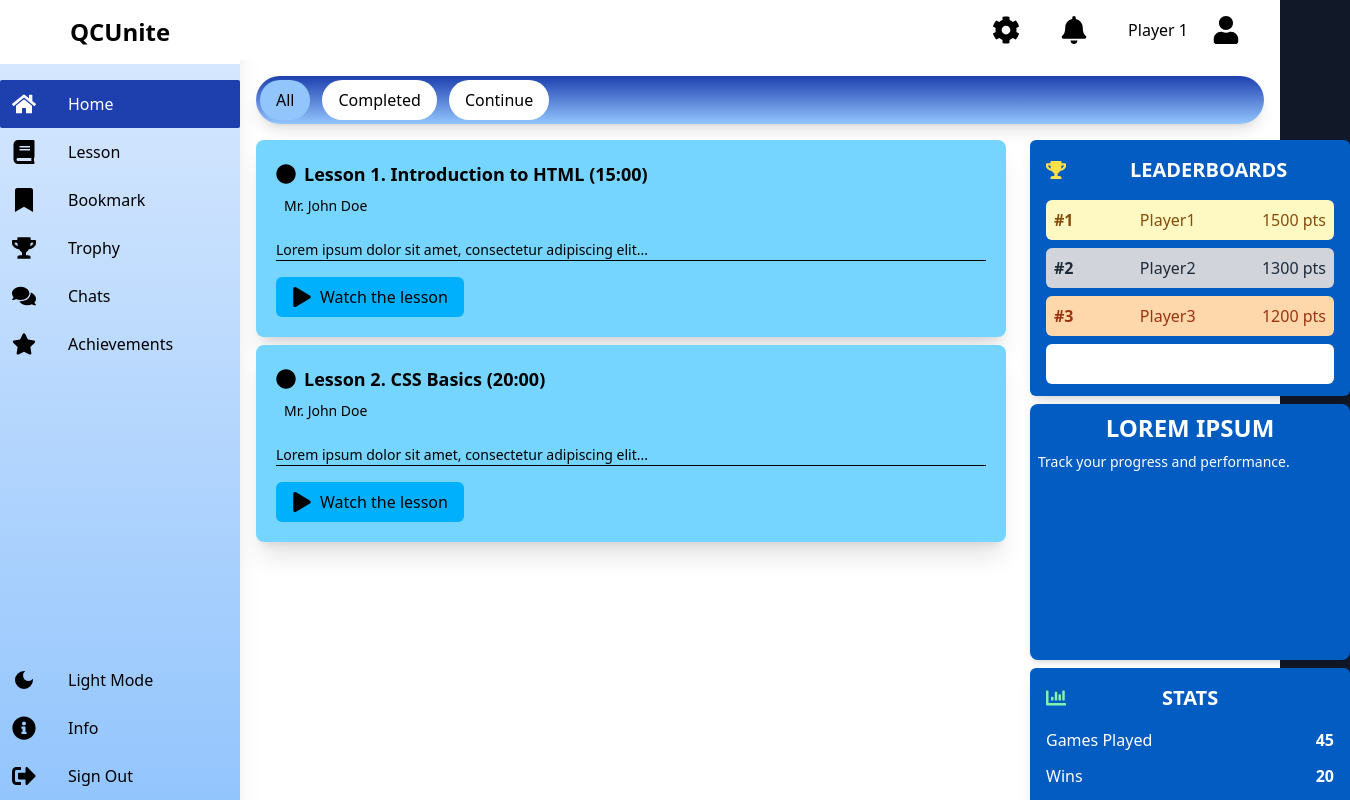
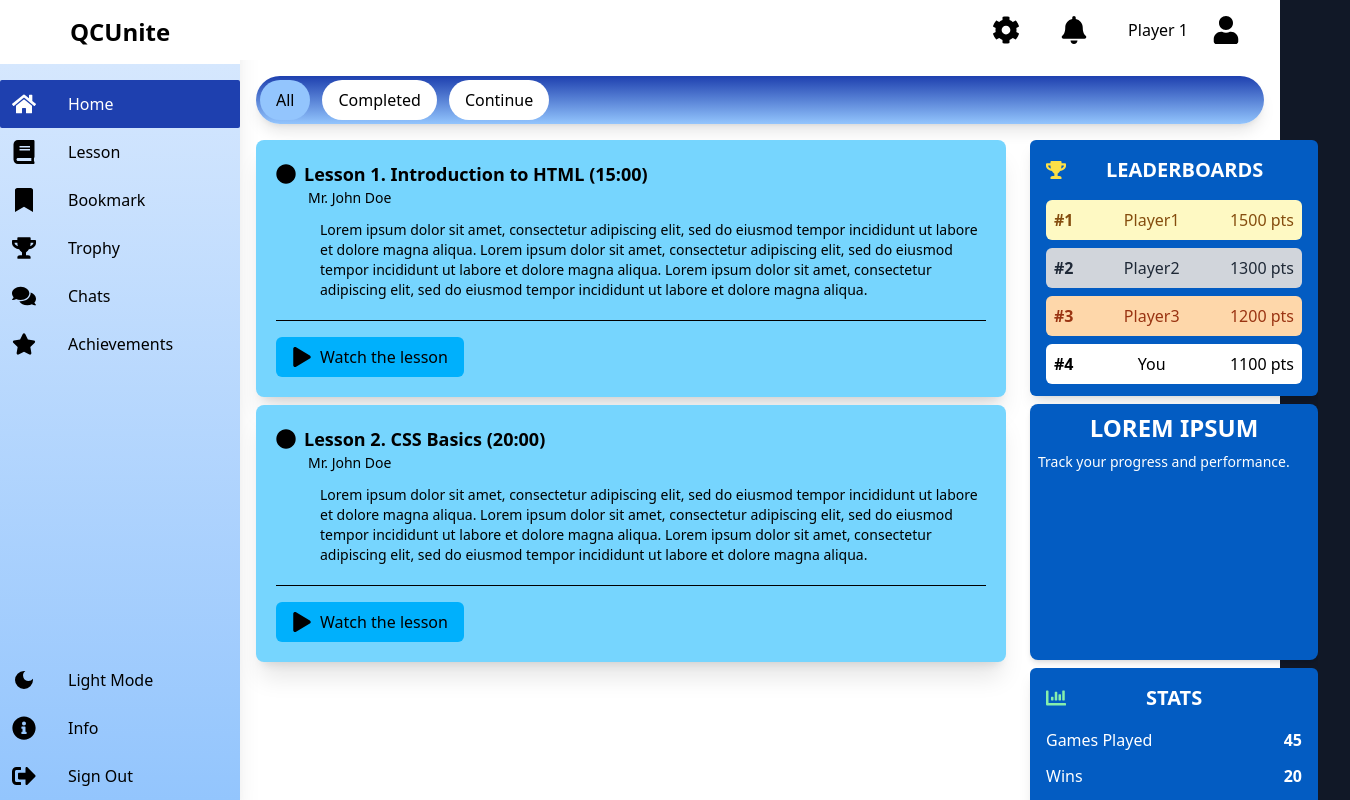
Before and after one commit to Piretz/code-quest-fe, a Next.js app: page / in a window 1280 px wide. Shown: the top 800 px of the page, 1350 px wide, since content can reach past the window. Built offline with nearby package versions, Linux system fonts and the light colour scheme.

Commit message:
UPDATED2PM

```diff
--- a/src/components/Dashboard.tsx
+++ b/src/components/Dashboard.tsx
@@ -58,14 +58,18 @@ const Dashboard = () => {
                 title="Lesson 1. Introduction to HTML"
                 duration="(15:00)"
                 author="Mr. John Doe"
-                description="Lorem ipsum dolor sit amet, consectetur adipiscing elit..."
+                description="Lorem ipsum dolor sit amet, consectetur adipiscing elit, sed do eiusmod tempor incididunt ut labore et dolore magna aliqua.
+                Lorem ipsum dolor sit amet, consectetur adipiscing elit, sed do eiusmod tempor incididunt ut labore et dolore magna aliqua.
+                Lorem ipsum dolor sit amet, consectetur adipiscing elit, sed do eiusmod tempor incididunt ut labore et dolore magna aliqua."
                 isDarkMode={isDarkMode} // Pass isDarkMode to LessonCard
               />
               <LessonCard
                 title="Lesson 2. CSS Basics"
                 duration="(20:00)"
                 author="Mr. John Doe"
-                description="Lorem ipsum dolor sit amet, consectetur adipiscing elit..."
+                description="Lorem ipsum dolor sit amet, consectetur adipiscing elit, sed do eiusmod tempor incididunt ut labore et dolore magna aliqua.
+                Lorem ipsum dolor sit amet, consectetur adipiscing elit, sed do eiusmod tempor incididunt ut labore et dolore magna aliqua.
+                Lorem ipsum dolor sit amet, consectetur adipiscing elit, sed do eiusmod tempor incididunt ut labore et dolore magna aliqua."
                 isDarkMode={isDarkMode} // Pass isDarkMode to LessonCard
               />
             </div>
@@ -75,13 +79,13 @@ const Dashboard = () => {
             <div className="flex flex-col space-y-2">
               {/* Leaderboard */}
               <div
-                className={`p-4 h-64 w-80 rounded-md shadow-lg ${
+                className={`p-4 h-64 w-72 rounded-md shadow-lg ${
                   isDarkMode
                     ? "bg-gray-800 text-white"
                     : "bg-[#035CC2] text-white"
                 }`}
               >
-                <h3 className="text-xl text-white font-bold flex items-center space-x-16">
+                <h3 className="text-xl text-white font-bold flex items-center space-x-10">
                   <FaTrophy className="text-yellow-300" /> <span>LEADERBOARDS</span>
                 </h3>
                 <div className="mt-4 space-y-2">
@@ -103,7 +107,8 @@ const Dashboard = () => {
                           ? "bg-orange-200 text-orange-800"
                           : isDarkMode
                           ? "bg-gray-700"
-                          : "bg-white"
+                          : "bg-white text-black"
+
                       }`}
                     >
                       <span className="font-bold">{`#${player.rank}`}</span>
@@ -116,7 +121,7 @@ const Dashboard = () => {
 
                   {/* Level Box */}
             <div
-                className={`p-2 h-64 w-80 rounded-lg shadow-md ${
+                className={`p-2 h-64 w-72 rounded-lg shadow-md ${
                   isDarkMode
                     ? "bg-gray-700 text-white"
                     : "bg-[#035CC2] text-white"
@@ -129,13 +134,13 @@ const Dashboard = () => {
 
               {/* Stats */}
               <div
-                className={`p-4 h-64 w-80 rounded-md shadow-lg ${
+                className={`p-4 h-64 w-72 rounded-md shadow-lg ${
                   isDarkMode
                     ? "bg-gray-800 text-white"
                     : "bg-[#035CC2] text-white"
                 }`}
               >
-                <h3 className="text-xl text-white font-bold flex items-center space-x-24">
+                <h3 className="text-xl text-white font-bold flex items-center space-x-20">
                   <FaChartBar className="text-green-300" /> <span>STATS</span>
                 </h3>
                 <div className="mt-4 space-y-3">
--- a/src/components/LessonCard.tsx
+++ b/src/components/LessonCard.tsx
@@ -27,9 +27,9 @@ const LessonCard: React.FC<LessonCardProps> = ({
         <span>{title} {duration}</span>
       </h2>
 
-      <p className="text-sm p-2 space-x-2">{` ${author}`}</p>
+      <p className="text-sm pl-8 space-x-10">{` ${author}`}</p>
 
-      <p className="mt-4 text-sm border-b border-black space-y-6">{description}</p>
+      <p className="mt-3 pl-11 pb-5  text-sm border-b border-black space-y-6">{description}</p>
       <button
         className={`mt-4 py-2 px-4 rounded-md flex items-center space-x-2 ${
           isDarkMode
```
